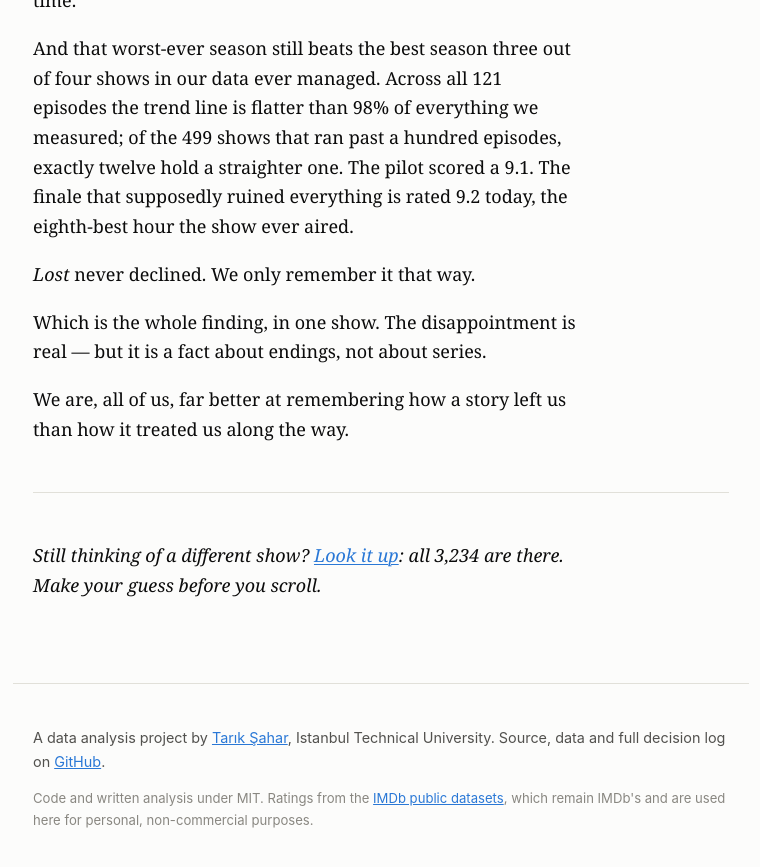
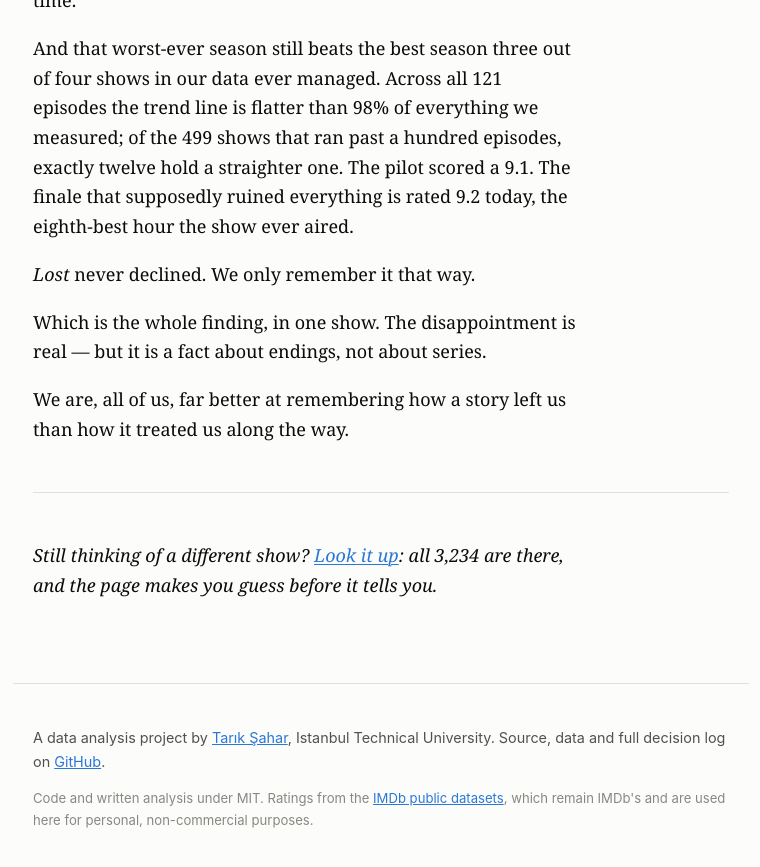
Before and after one commit to tariksahar/diminishing-returns, a Jekyll site: the page built from docs/essay.md, in a window 1280 px wide and 900 px high, scrolled down 15783 px. Shown: the top 867 px of the window, without its empty margins (259-1019 px from the left). Built offline with Jekyll 4.4.1, drawn with Linux system fonts in a browser that asks for light colours.

Commit message:
Say what the app actually does in the essay's postscript
The verdict stays hidden until a guess is made or skipped, so 'before you
scroll' described a page that does not exist.

```diff
--- a/docs/essay.md
+++ b/docs/essay.md
@@ -454,4 +454,4 @@ treated us along the way.
 ---
 
 *Still thinking of a different show? [Look it up](https://diminishing-returns.streamlit.app): all 3,234 are
-there. Make your guess before you scroll.*
+there, and the page makes you guess before it tells you.*
```
